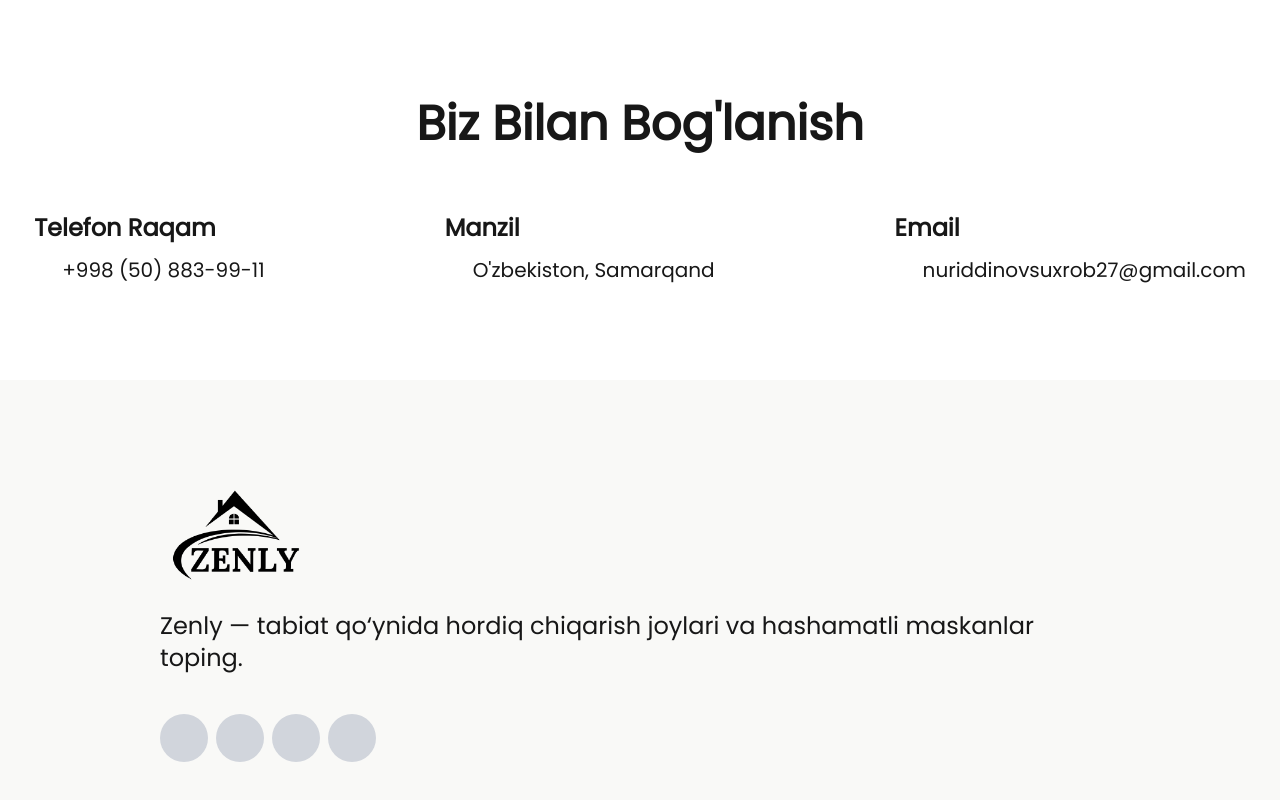
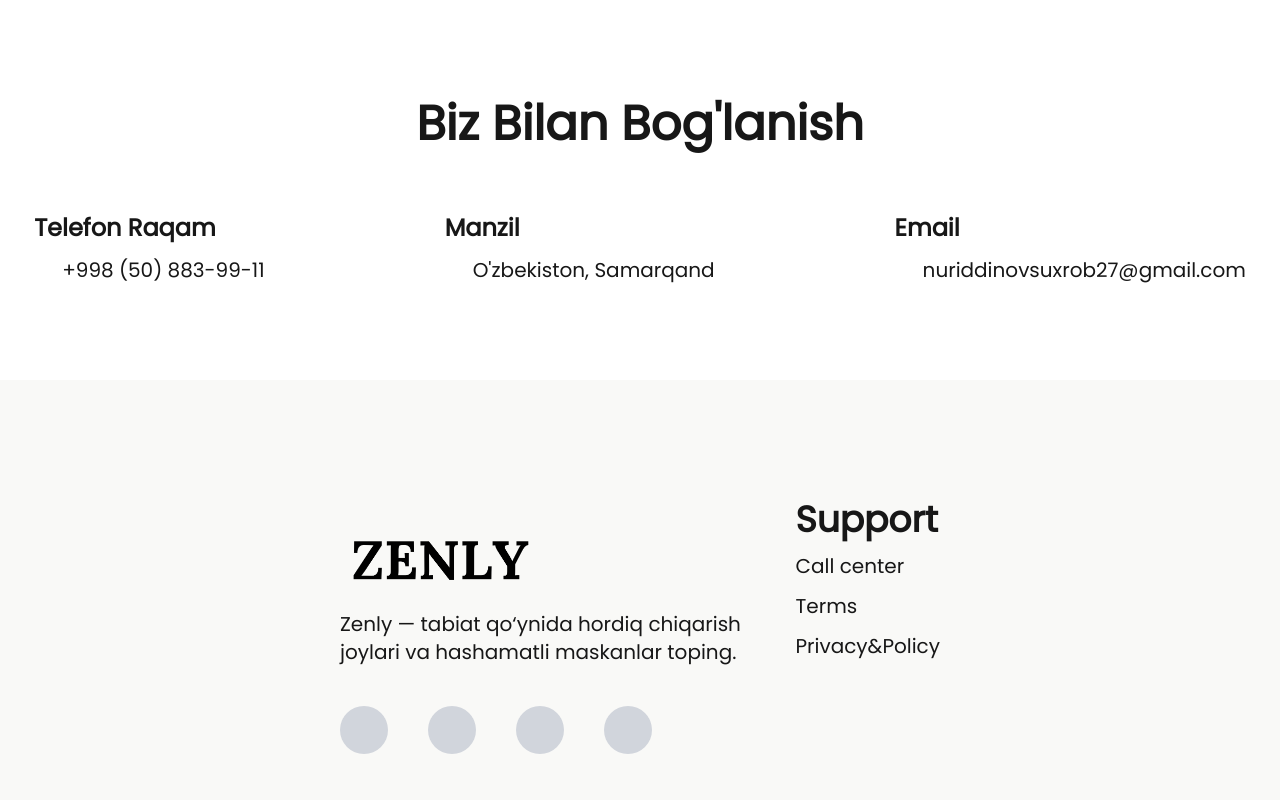
Before and after one commit to lupheron/Zenly, a Next.js app: page / in a window 1280 px wide. Shown: the part 4871-5671 px from the top of the page. Built offline with nearby package versions, Linux system fonts and the light colour scheme; some icons are missing.

Commit message:
Footer section is complete

```diff
--- a/src/components/PageFooter/index.tsx
+++ b/src/components/PageFooter/index.tsx
@@ -1,6 +1,6 @@
-import React from 'react'
-import Contact from '../ContactSection/Contact'
-import Image from 'next/image'
+import React from 'react';
+import Contact from '../ContactSection/Contact';
+import Image from 'next/image';
 import InstagramIcon from '@mui/icons-material/Instagram';
 import FacebookIcon from '@mui/icons-material/Facebook';
 import LinkedInIcon from '@mui/icons-material/LinkedIn';
@@ -9,39 +9,46 @@
 
 const smData = [
     {
-        icon: <InstagramIcon sx={{ fontSize: 22}}/>,
-        onClick: () => { window.open('https://instagram.com', '_blank') }
+        icon: <InstagramIcon sx={{ fontSize: 22 }} />,
+        onClick: () => { window.open('https://instagram.com', '_blank'); }
     },
     {
-        icon: <FacebookIcon sx={{ fontSize: 22}}/>,
-        onClick: () => { window.open('https://facebook.com', '_blank') }
+        icon: <FacebookIcon sx={{ fontSize: 22 }} />,
+        onClick: () => { window.open('https://facebook.com', '_blank'); }
     },
     {
-        icon: <LinkedInIcon sx={{ fontSize: 22}}/>,
-        onClick: () => { window.open('https://linkedin.com', '_blank') }
+        icon: <LinkedInIcon sx={{ fontSize: 22 }} />,
+        onClick: () => { window.open('https://linkedin.com', '_blank'); }
     },
     {
-        icon: <XIcon sx={{ fontSize: 22}}/>,
-        onClick: () => { window.open('https://twitter.com', '_blank') }
+        icon: <XIcon sx={{ fontSize: 22 }} />,
+        onClick: () => { window.open('https://twitter.com', '_blank'); }
     }
-]
+];
 
+const footerList = [
+    { id: 1, data: "Call center" },
+    { id: 2, data: "Terms" },
+    { id: 3, data: "Privacy&Policy" }
+];
 
 const PageFooter = () => {
     return (
         <div>
             <Contact />
 
-            <div className='w-full py-20 px-40 bg-light-gray mt-20'>
-                <div>
+            <div className='flex justify-between items-start w-full py-20 px-85 bg-light-gray mt-20'>
+                <div className='flex flex-col justify-between w-130'>
                     <Image
-                        width={150}
-                        height={150}
-                        src="/logo/black-logo-with-text.png"
-                        alt=''
+                        width={200}
+                        height={200}
+                        src="/logo/black-logo-text.png"
+                        alt="Zenly Logo"
                     />
-                    <p className='text-2xl'>Zenly — tabiat qo‘ynida hordiq chiqarish joylari va hashamatli maskanlar toping.</p>
-                    <div className="flex gap-2 mt-10">
+                    <p className='text-xl mt-[-50px]'>
+                        Zenly — tabiat qo‘ynida hordiq chiqarish joylari va hashamatli maskanlar toping.
+                    </p>
+                    <div className="flex gap-10 mt-10">
                         {smData.map((item, index) => (
                             <SocialMediaButton
                                 key={index}
@@ -51,9 +58,18 @@
                         ))}
                     </div>
                 </div>
+
+                <div className="mt-10">
+                    <h2 className='text-4xl mb-3 font-semibold'>Support</h2>
+                    <ul>
+                        {footerList.map((item) => (
+                            <li key={item.id} className='mt-3 text-xl'>{item.data}</li>
+                        ))}
+                    </ul>
+                </div>
             </div>
         </div>
-    )
-}
+    );
+};
 
-export default PageFooter
+export default PageFooter;
```
